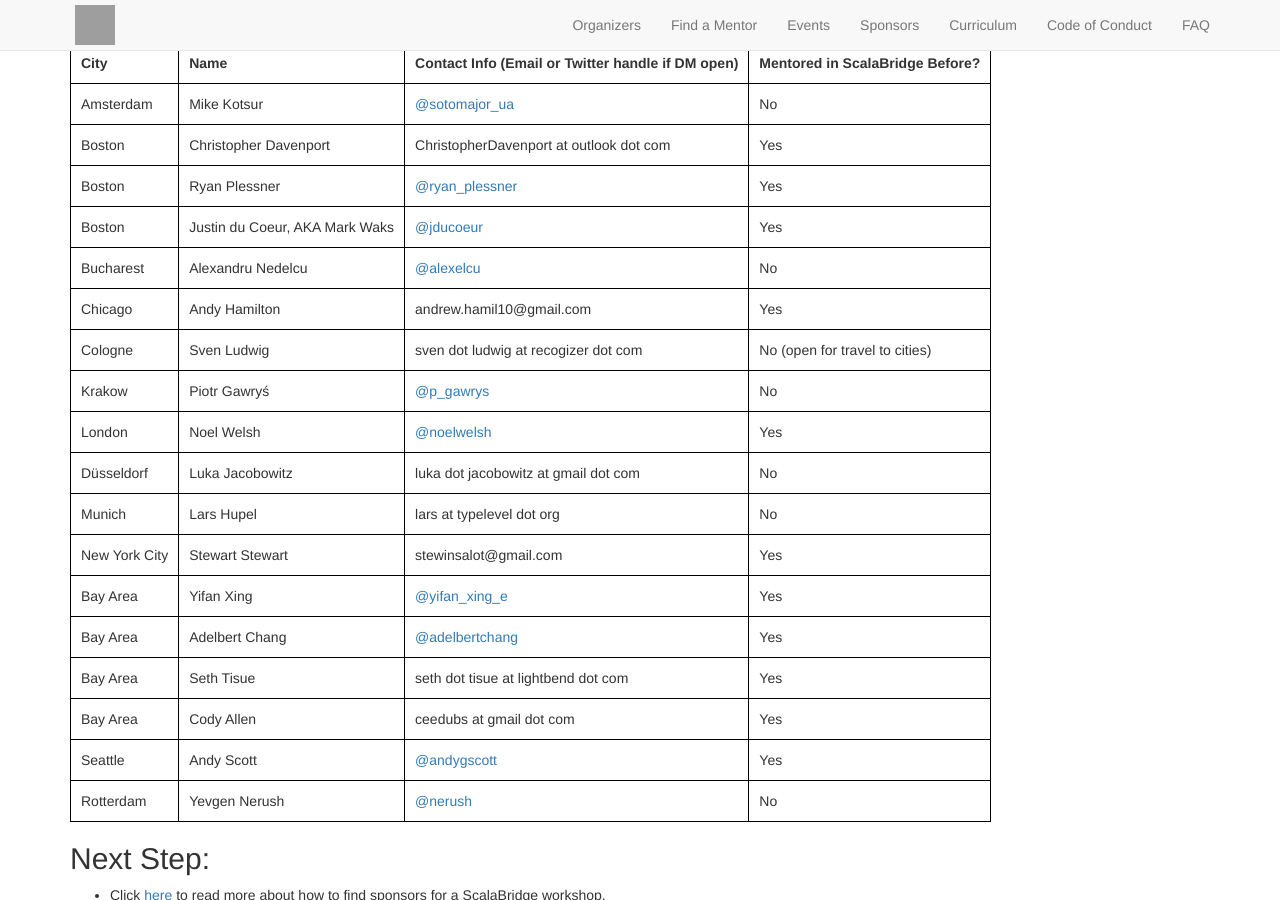
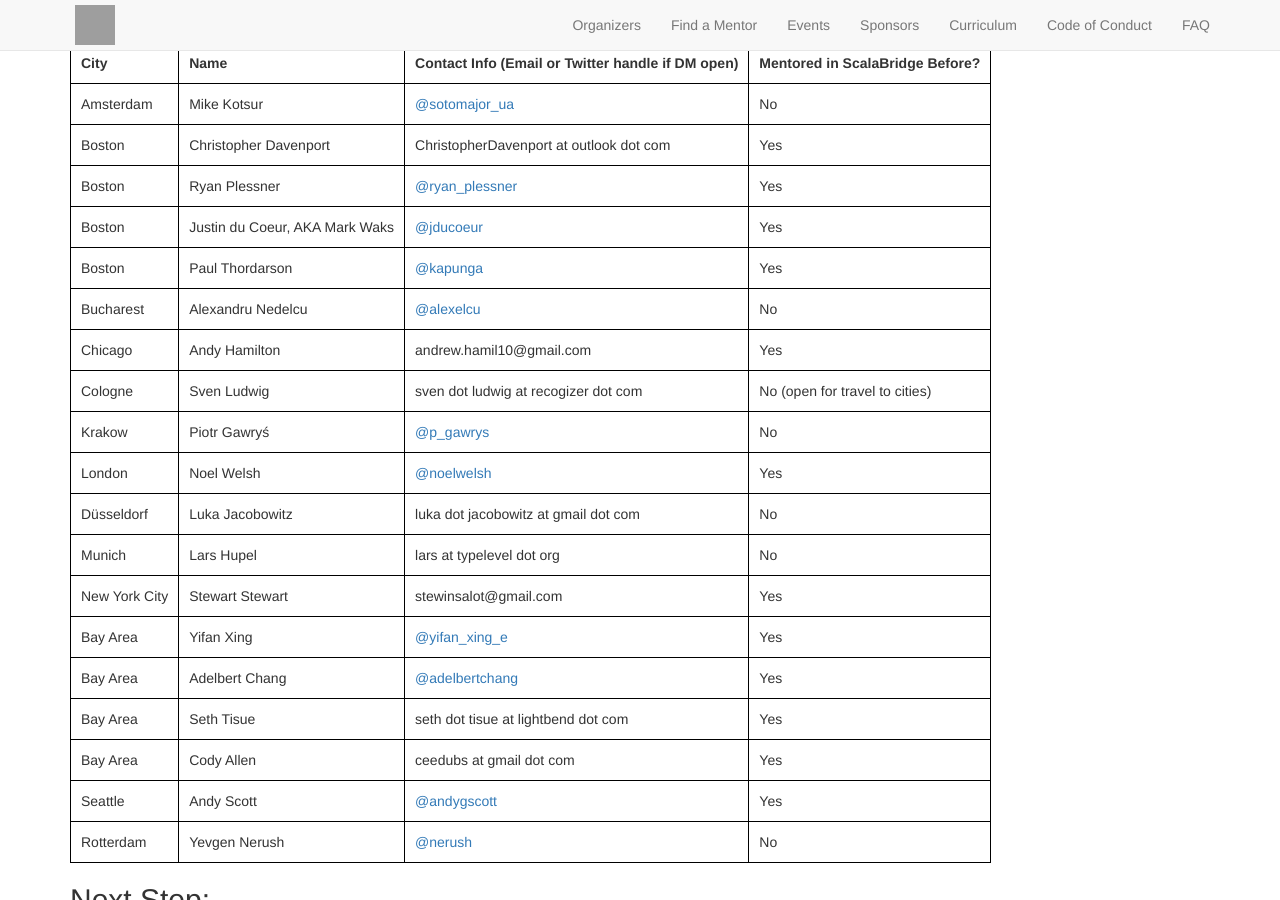
Before and after one commit to scalabridge/website, a Jekyll site: the page built from invite-mentors.md, in a window 1280 px wide and 900 px high, scrolled down 997 px. Built offline with Jekyll 4.4.1, drawn with Linux system fonts in a browser that asks for light colours; our own code applies the rules of GitHub Pages for plain Markdown files; grey boxes are pictures that could not be loaded.

Commit message:
Adding myself to list
I've mentored at one event in the past in Boston.

```diff
--- a/invite-mentors.md
+++ b/invite-mentors.md
@@ -57,6 +57,7 @@
 Boston        | Christopher Davenport          | ChristopherDavenport at outlook dot com             | Yes                             |
 Boston        | Ryan Plessner                  | [@ryan_plessner](https://twitter.com/ryan_plessner) | Yes                             |
 Boston        | Justin du Coeur, AKA Mark Waks | [@jducoeur](https://twitter.com/jducoeur)           | Yes                             |
+Boston        | Paul Thordarson                | [@kapunga](https://twitter.com/kapunga)             | Yes                             |
 Bucharest     | Alexandru Nedelcu              | [@alexelcu](https://twitter.com/alexelcu)           | No                              |
 Chicago       | Andy Hamilton                  | andrew.hamil10@gmail.com                            | Yes                             |
 Cologne       | Sven Ludwig                    | sven dot ludwig at recogizer dot com                | No (open for travel to cities)  |
@@ -70,7 +71,7 @@
 Bay Area      | Seth Tisue                     | seth dot tisue at lightbend dot com                 | Yes                             |
 Bay Area      | Cody Allen                     | ceedubs at gmail dot com                            | Yes                             |
 Seattle       | Andy Scott                     | [@andygscott](https://twitter.com/andygscott)       | Yes                             |
-Rotterdam     | Yevgen Nerush                    | [@nerush](https://twitter.com/nerush)   | No                              |
+Rotterdam     | Yevgen Nerush                  | [@nerush](https://twitter.com/nerush)               | No                              |
 
 
 ## Next Step:
```
